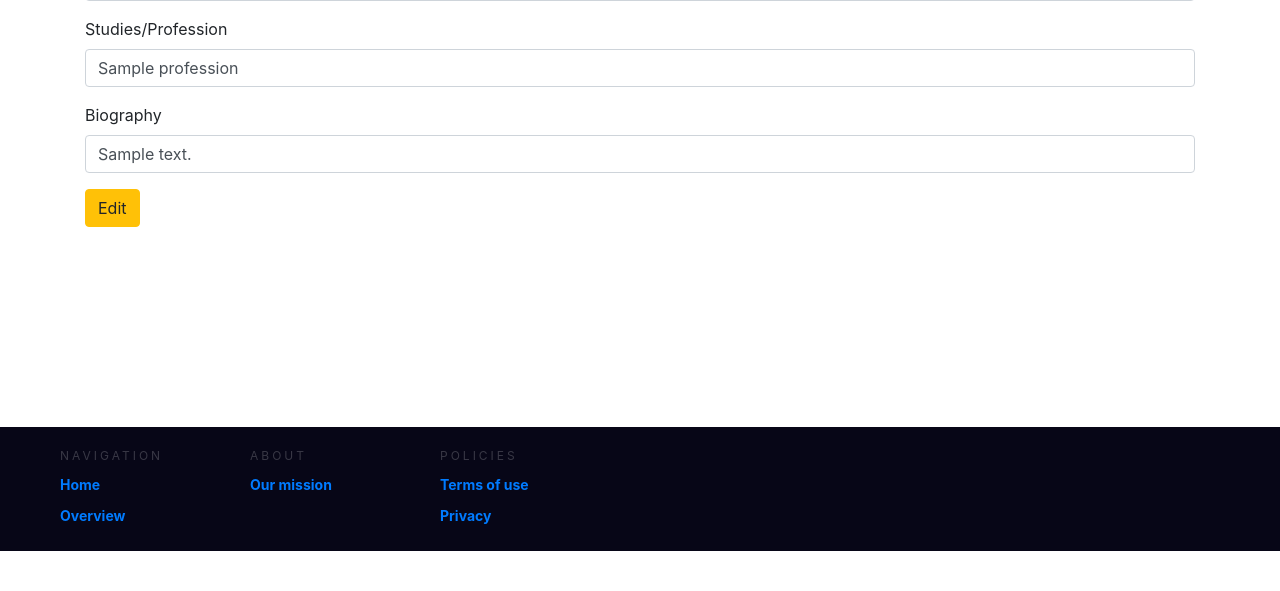
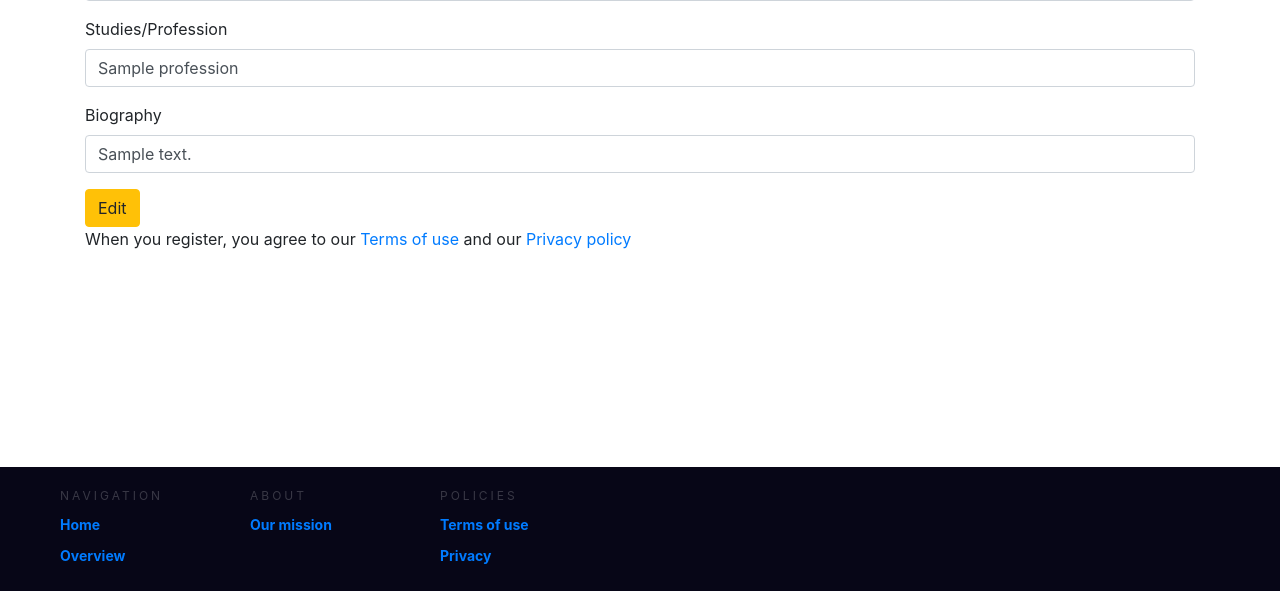
Before and after one commit to jjwieten/final_project_ddwt21, a PHP site: template views/register.php in a window 1280 px wide. Shown: the part 775-1366 px from the top of the page. Before the commit the page ends 1326 px from the top, so only its background shows below. Run offline with PHP 8.4, Linux system fonts and the light colour scheme; the template is opened without the code that fills it: most values are stand-ins (such as "Sample title", 1, 10 or a date in 2020); data that the repository does not hold is empty.

Commit message:
Register terms of use en privacy policy disclaimer toegevoegd

```diff
--- a/index.php
+++ b/index.php
@@ -129,6 +129,7 @@ $router->get('/register/', function() use($navigation_template, $db){
     }
     /* Page info */
     $page_title = 'Register';
+    $page_subtitle ='Create your account here';
     $breadcrumbs = get_breadcrumbs([
         'Home' => na('/final_project_ddwt21/', False),
         'Register' => na('/final_project_ddwt21/register/', True)
--- a/views/register.php
+++ b/views/register.php
@@ -77,6 +77,8 @@
                     '<button type="submit" class="btn btn-warning">Edit</button>';
                 } ?>
             </form>
+            <p color="blue">When you register, you agree to our
+                <a href="/final_project_ddwt21/termsofuse/">Terms of use</a> and our <a href="/final_project_ddwt21/privacy/">Privacy policy</a></p>
 
         </div>
 
```
